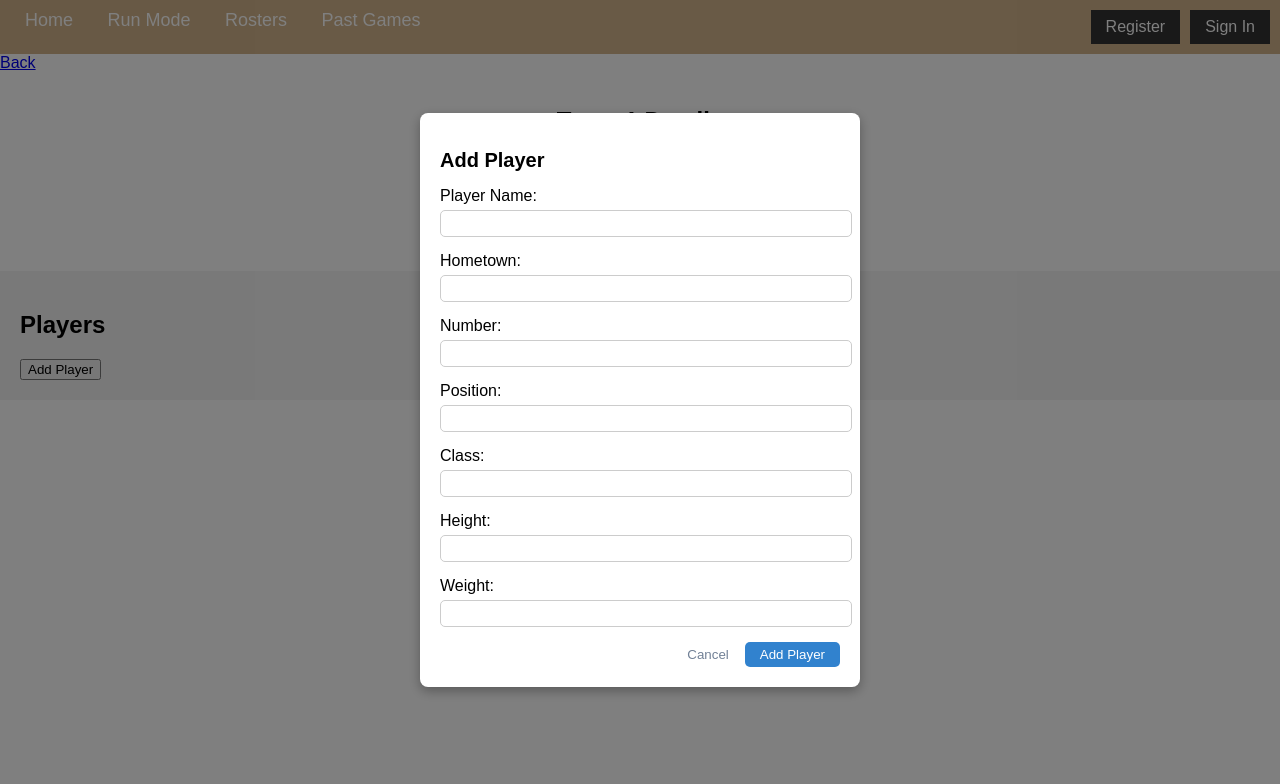
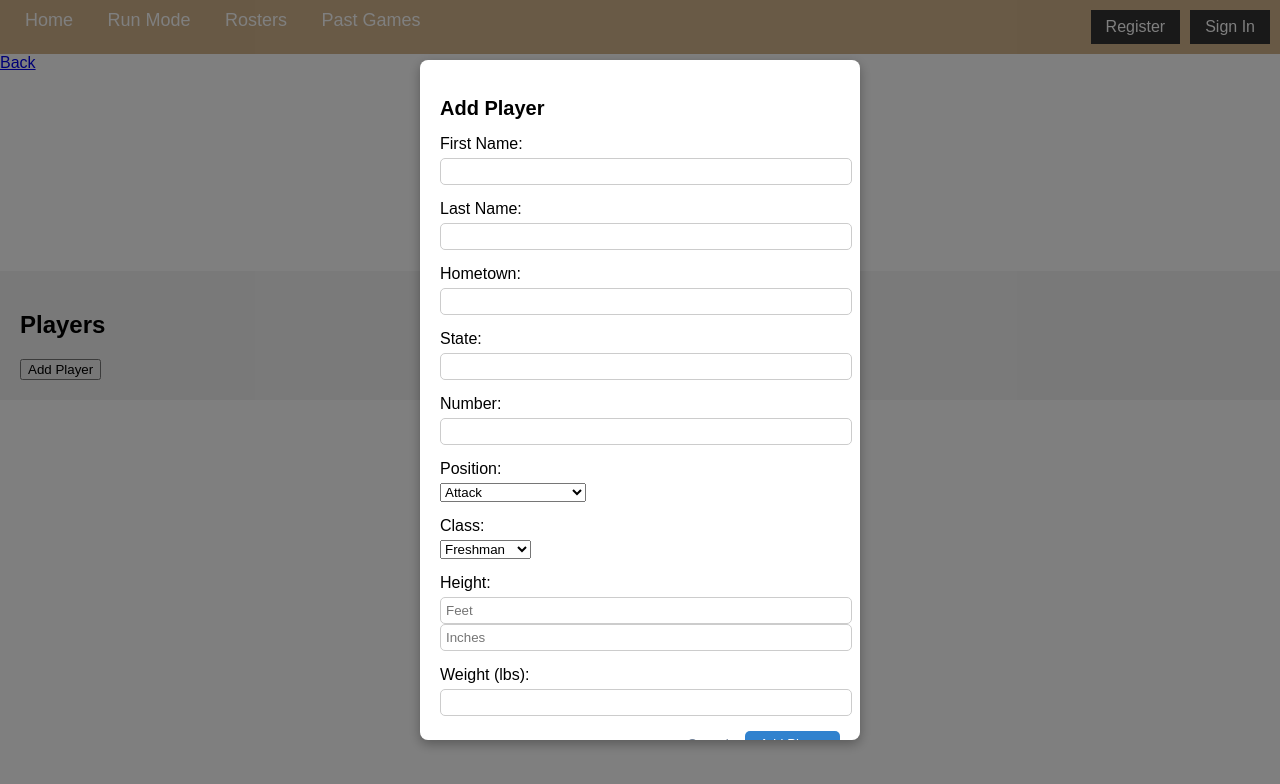
Before and after one commit to RoboRobert/CS499-Group1b, a SvelteKit app: page /rosters/1 in a window 1280 px wide. Both pictures are taken after a click on the button "Add Player". Shown: the top 784 px of the page. Built offline with nearby package versions, Linux system fonts and the light colour scheme.

Commit message:
Commit for cleaning up the add function. added some form validation.

```diff
--- a/src/app.css
+++ b/src/app.css
@@ -106,6 +106,8 @@
         border-radius: 8px;
         padding: 20px;
         width: 400px;
+        max-height: 80vh; /* Set a maximum height */
+        overflow-y: auto; /* Enable vertical scrolling */
         box-shadow: 0 4px 12px rgba(0, 0, 0, 0.3);
     }
 
--- a/src/routes/rosters/[teamID]/+page.svelte
+++ b/src/routes/rosters/[teamID]/+page.svelte
@@ -1,9 +1,7 @@
-
 <script lang="ts">
   import { players, addPlayer, type player } from '../rosters.svelte';
   export let data: { teamId: string };
   let teamId = data.teamId;
-
 
   // These values could be derived from your teams state if desired
   let location: string = "Hometown";
@@ -11,7 +9,7 @@
 
   // Modal state for adding a new player
   let showAddPlayerModal = false;
-
+  let errors: { [key: string]: string } = {};
 
   function openAddPlayerModal() {
     showAddPlayerModal = true;
@@ -19,27 +17,72 @@
 
   function closeAddPlayerModal() {
     showAddPlayerModal = false;
+    errors = {};
   }
 
   function handleAddPlayer(event: Event) {
     event.preventDefault();
 
     let formdata = new FormData(event.target as HTMLFormElement);
+
+    // Validate form data
+    const firstName = formdata.get('player-first-name') as string;
+    const lastName = formdata.get('player-last-name') as string;
+    const hometown = formdata.get('player-hometown') as string;
+    const state = formdata.get('player-state') as string;
+    const number = formdata.get('player-number') as string;
+    const position = formdata.get('player-position') as string;
+    const playerClass = formdata.get('player-class') as string;
+    const heightFeet = formdata.get('player-height-feet') as string;
+    const heightInches = formdata.get('player-height-inches') as string;
+    const weight = formdata.get('player-weight') as string;
+
+    errors = {};
+
+    if (!firstName) errors.firstName = "First name is required.";
+    if (!lastName) errors.lastName = "Last name is required.";
+    if (!hometown) errors.hometown = "Hometown is required.";
+    if (!state) errors.state = "State is required.";
+    if (!number) errors.number = "Number is required.";
+    if (!position) errors.position = "Position is required.";
+    if (!playerClass) errors.playerClass = "Class is required.";
+    if (!heightFeet) errors.heightFeet = "Height (feet) is required.";
+    if (!heightInches) errors.heightInches = "Height (inches) is required.";
+    if (!weight) errors.weight = "Weight is required.";
+
+    if (parseInt(number) < 0 || parseInt(number) > 99) {
+      errors.number = "Player number must be between 0 and 99.";
+    }
+
+    if (parseInt(heightFeet) < 0 || parseInt(heightInches) < 0 || parseInt(heightInches) > 11) {
+      errors.height = "Height must be valid.";
+    }
+
+    if (parseInt(weight) < 0) {
+      errors.weight = "Weight must be a positive number.";
+    }
+
+    if (Object.keys(errors).length > 0) {
+      return;
+    }
+
     // Create a new player object using the current team id
     const newPlayer: player = {
-        name: formdata.get('player-name') as string,
-        hometown: formdata.get('player-hometown') as string,
-        number: formdata.get('player-number') as string,
-        position: formdata.get('player-position') as string,
-        class: formdata.get('player-class') as string,
-        height: formdata.get('player-height') as string,
-        weight: formdata.get('player-weight') as string,
+      firstName,
+      lastName,
+      hometown,
+      state,
+      number,
+      position,
+      class: playerClass,
+      heightFeet,
+      heightInches,
+      weight,
       team: teamId
     };
 
     // Add the new player to the shared players state
     addPlayer(newPlayer);
-
 
     closeAddPlayerModal();
   }
@@ -58,9 +101,9 @@
     <div>
       {#each players as player}
         {#if player.team === teamId}
-            <a href="/rosters/teamID/{player.name}">
+          <a href="/rosters/teamID/{player.firstName}">
             <div class="game">
-                <h3>{player.name}</h3>
+              <h3>{player.firstName}</h3>
               <p>{player.position}</p>
             </div>
           </a>
@@ -77,32 +120,82 @@
       <h2>Add Player</h2>
       <form on:submit|preventDefault={handleAddPlayer}>
         <div class="form-group">
-            <label for="player-name">Player Name:</label>
-            <input type="text" name="player-name"  required>
+          <label for="player-first-name">First Name:</label>
+          <input type="text" name="player-first-name" >
+          {#if errors.firstName}
+            <p class="error">{errors.firstName}</p>
+          {/if}
+        </div>
+        <div class="form-group">
+          <label for="player-last-name">Last Name:</label>
+          <input type="text" name="player-last-name" >
+          {#if errors.lastName}
+            <p class="error">{errors.lastName}</p>
+          {/if}
         </div>
         <div class="form-group">
           <label for="player-hometown">Hometown:</label>
-            <input type="text" name="player-hometown"  required>
+          <input type="text" name="player-hometown">
+          {#if errors.hometown}
+            <p class="error">{errors.hometown}</p>
+          {/if}
+        </div>
+        <div class="form-group">
+          <label for="player-state">State:</label>
+          <input type="text" name="player-state" >
+          {#if errors.state}
+            <p class="error">{errors.state}</p>
+          {/if}
         </div>
         <div class="form-group">
           <label for="player-number">Number:</label>
-            <input type="number" name="player-number"  required>
+          <input type="number" name="player-number" min="0" max="99" >
+          {#if errors.number}
+            <p class="error">{errors.number}</p>
+          {/if}
         </div>
         <div class="form-group">
           <label for="player-position">Position:</label>
-            <input type="text" name="player-position"  required>
+          <select name="player-position" required>
+            <option value="Attack">Attack</option>
+            <option value="Midfield">Midfield</option>
+            <option value="Defense">Defense</option>
+            <option value="Goalie">Goalie</option>
+            <option value="Faceoff Specialist">Faceoff Specialist</option>
+            <option value="Long Stick Midfielder">Long Stick Midfielder</option>
+          </select>
+          {#if errors.position}
+            <p class="error">{errors.position}</p>
+          {/if}
         </div>
         <div class="form-group">
           <label for="player-class">Class:</label>
-            <input type="text" name="player-class"  required>
+          <select name="player-class" required>
+            <option value="Freshman">Freshman</option>
+            <option value="Sophomore">Sophomore</option>
+            <option value="Junior">Junior</option>
+            <option value="Senior">Senior</option>
+          </select>
+          {#if errors.playerClass}
+            <p class="error">{errors.playerClass}</p>
+          {/if}
         </div>
         <div class="form-group">
           <label for="player-height">Height:</label>
-            <input type="text" name="player-height"  required>
+          <div class="height-inputs">
+            <input type="number" name="player-height-feet" placeholder="Feet" min="0">
+            <input type="number" name="player-height-inches" placeholder="Inches" min="0" max="11">
+          </div>
+          {#if errors.height}
+            <p class="error">{errors.height}</p>
+          {/if}
         </div>
         <div class="form-group">
-            <label for="player-weight">Weight:</label>
-            <input type="text" name="player-weight"  required>
+          <label for="player-weight">Weight (lbs):</label>
+          <input type="number" name="player-weight" min="0">
+          {#if errors.weight}
+            <p class="error">{errors.weight}</p>
+          {/if}
         </div>
         <div class="modal-actions">
           <button type="button" on:click={closeAddPlayerModal} class="cancel-button">Cancel</button>
```
Also changed, not shown: src/routes/rosters/+page.svelte (+49 -6 lines), src/routes/rosters/rosters.svelte.ts (+6 -2 lines). Lines whose indentation alone changed are shown as unchanged.
